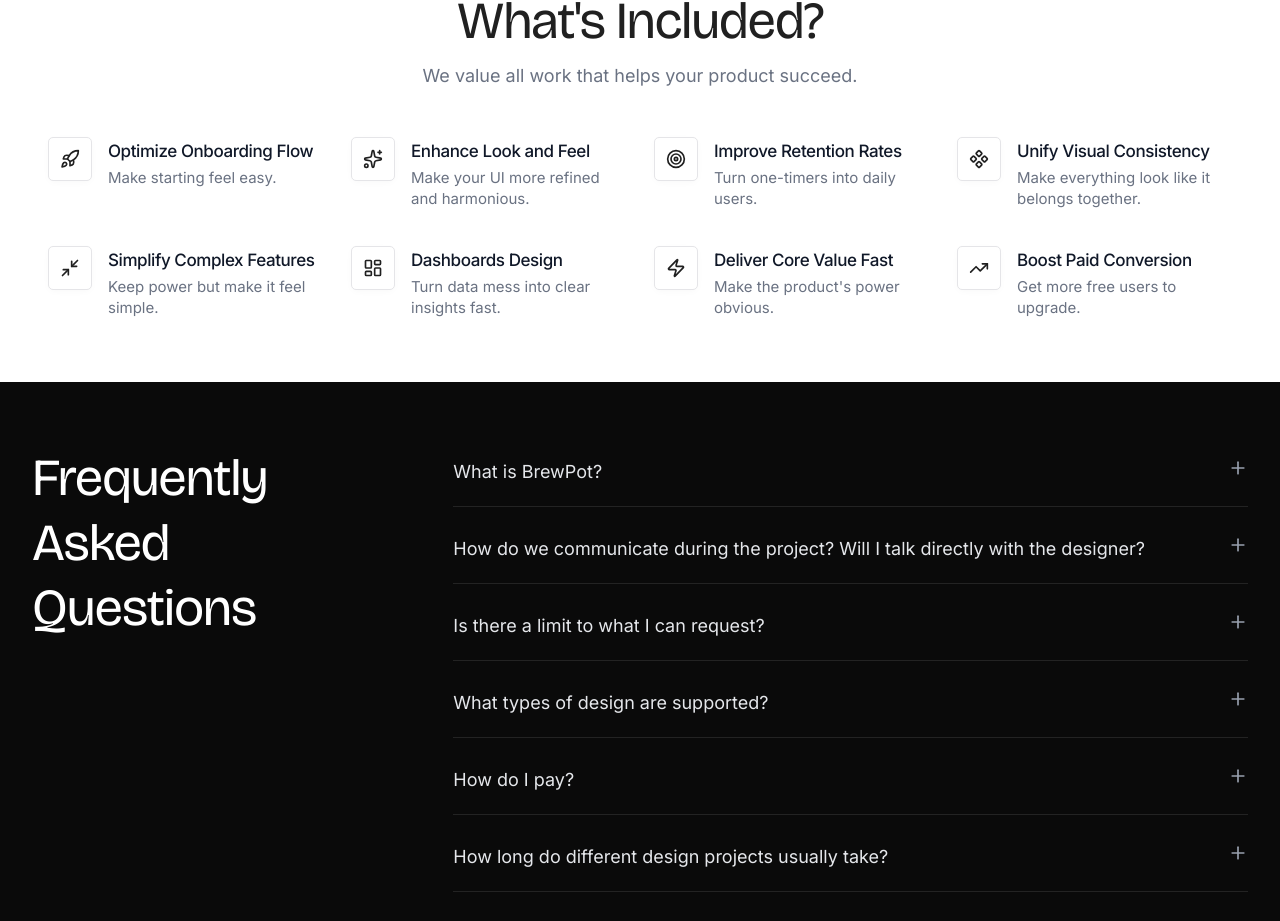
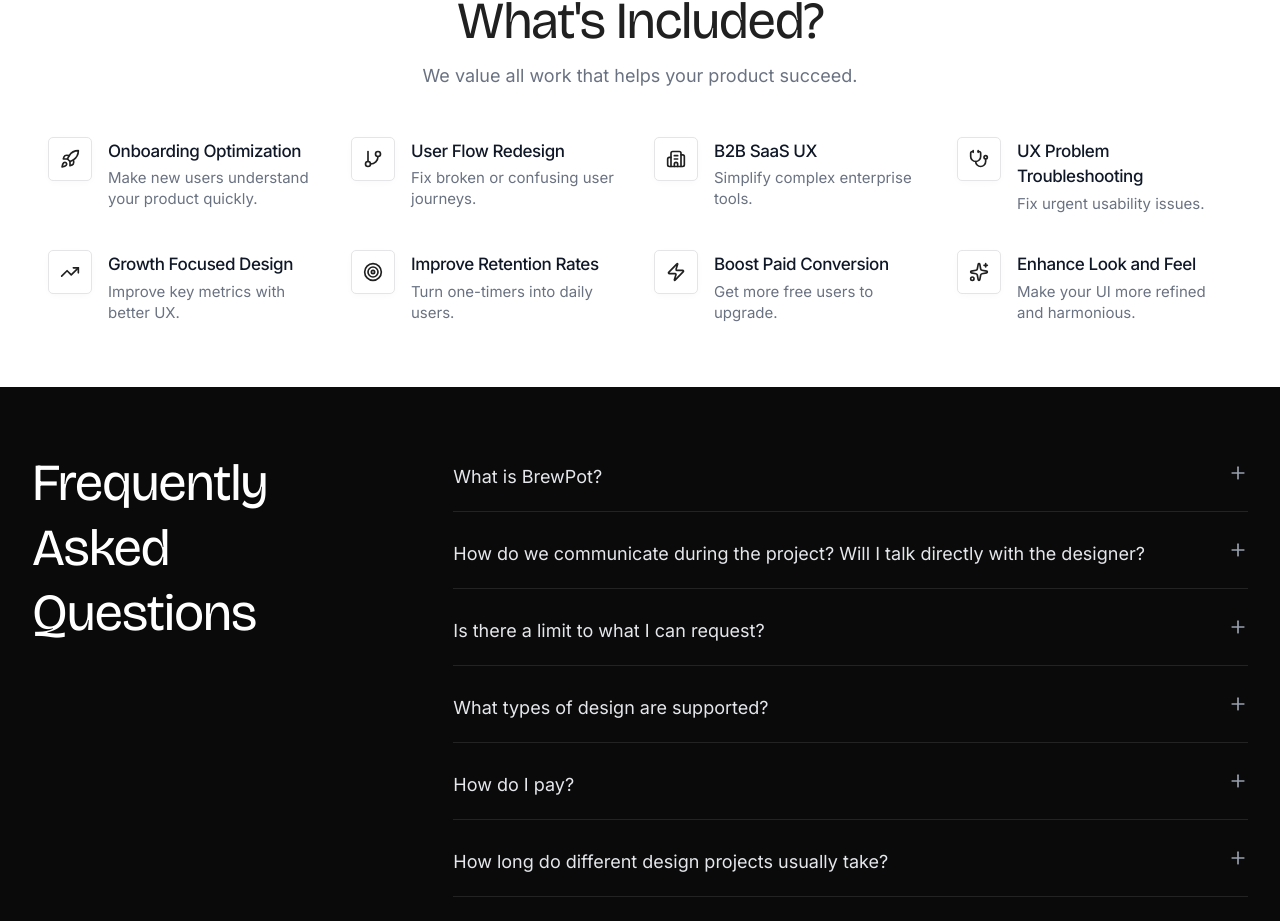
Before and after one commit to yatingzhaoo/BrewPot, a React (Vite) app: page / in a window 1280 px wide. Shown: the part 1953-2874 px from the top of the page. Built offline with nearby package versions, Linux system fonts and the light colour scheme.

Commit message:
content: update features section items

```diff
--- a/src/components/Features.tsx
+++ b/src/components/Features.tsx
@@ -2,23 +2,38 @@ import {
   Rocket,
   Sparkles,
   Target,
-  Component,
-  Minimize2,
-  LayoutDashboard,
   Zap,
-  TrendingUp
+  TrendingUp,
+  GitBranch,
+  Building2,
+  Stethoscope
 } from 'lucide-react';
 
 const features = [
   {
     icon: Rocket,
-    title: "Optimize Onboarding Flow",
-    description: "Make starting feel easy."
+    title: "Onboarding Optimization",
+    description: "Make new users understand your product quickly."
   },
   {
-    icon: Sparkles,
-    title: "Enhance Look and Feel",
-    description: "Make your UI more refined and harmonious."
+    icon: GitBranch,
+    title: "User Flow Redesign",
+    description: "Fix broken or confusing user journeys."
+  },
+  {
+    icon: Building2,
+    title: "B2B SaaS UX",
+    description: "Simplify complex enterprise tools."
+  },
+  {
+    icon: Stethoscope,
+    title: "UX Problem Troubleshooting",
+    description: "Fix urgent usability issues."
+  },
+  {
+    icon: TrendingUp,
+    title: "Growth Focused Design",
+    description: "Improve key metrics with better UX."
   },
   {
     icon: Target,
@@ -26,29 +41,14 @@ const features = [
     description: "Turn one-timers into daily users."
   },
   {
-    icon: Component,
-    title: "Unify Visual Consistency",
-    description: "Make everything look like it belongs together."
+    icon: Zap,
+    title: "Boost Paid Conversion",
+    description: "Get more free users to upgrade."
   },
   {
-    icon: Minimize2,
-    title: "Simplify Complex Features",
-    description: "Keep power but make it feel simple."
-  },
-  {
-    icon: LayoutDashboard,
-    title: "Dashboards Design",
-    description: "Turn data mess into clear insights fast."
-  },
-  {
-    icon: Zap,
-    title: "Deliver Core Value Fast",
-    description: "Make the product's power obvious."
-  },
-  {
-    icon: TrendingUp,
-    title: "Boost Paid Conversion",
-    description: "Get more free users to upgrade."
+    icon: Sparkles,
+    title: "Enhance Look and Feel",
+    description: "Make your UI more refined and harmonious."
   }
 ];
 
```
